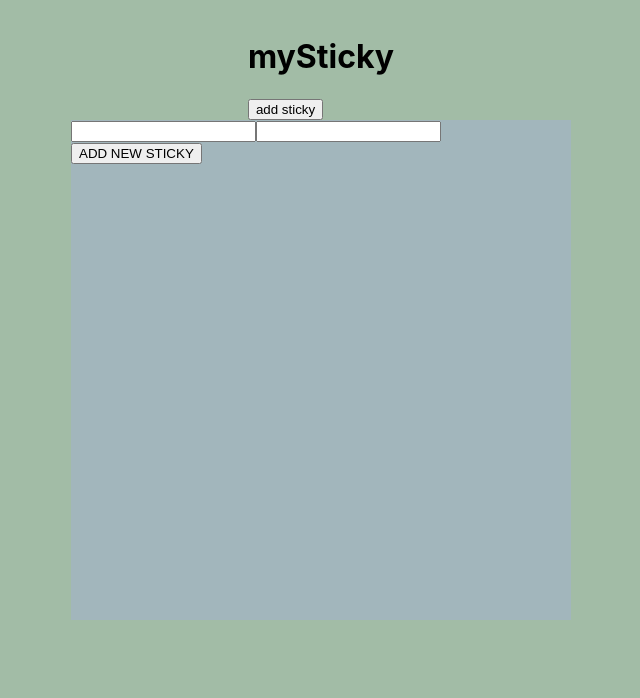
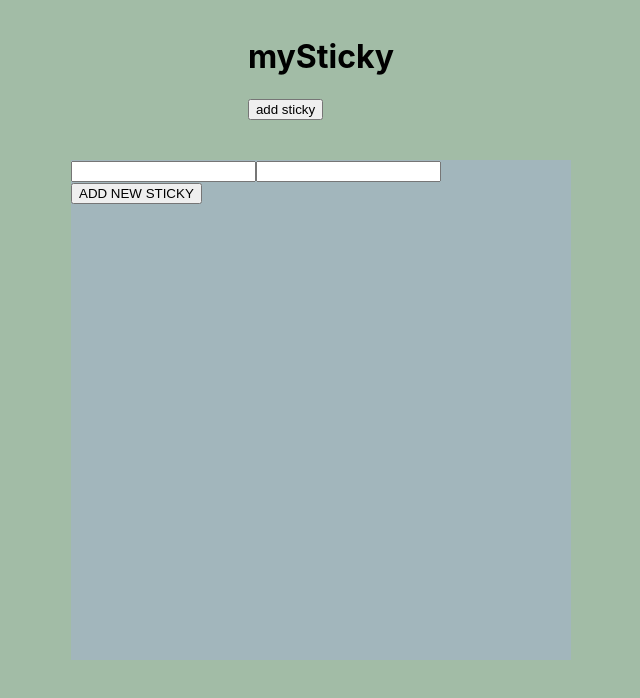
Before and after one commit to nick-is-coding/mysticky, a React (Create React App) app in the folder mysticky/: page / in a window 1280 px wide. Both pictures are taken after a click on the button "add sticky". Shown: the top 698 px of the page, without its empty margins (319-959 px from the left). Built offline with nearby package versions, Linux system fonts and the light colour scheme.

Commit message:
position modal

```diff
--- a/mysticky/src/App.css
+++ b/mysticky/src/App.css
@@ -33,4 +33,6 @@ body {
   width: 500px;
   height: 500px;
   background: #A2B6BC;
+  position: absolute;
+  top: 10rem;
 }
```
